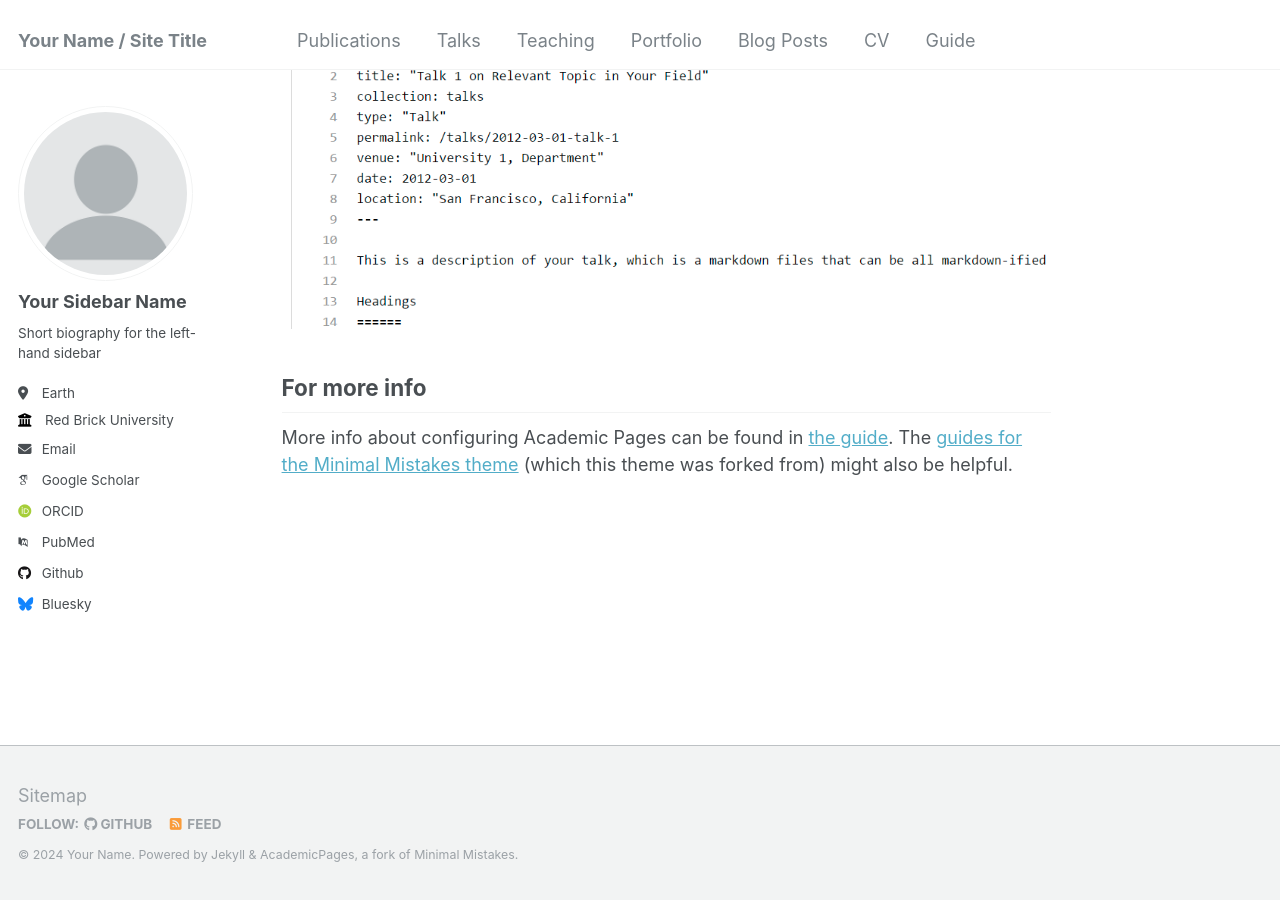
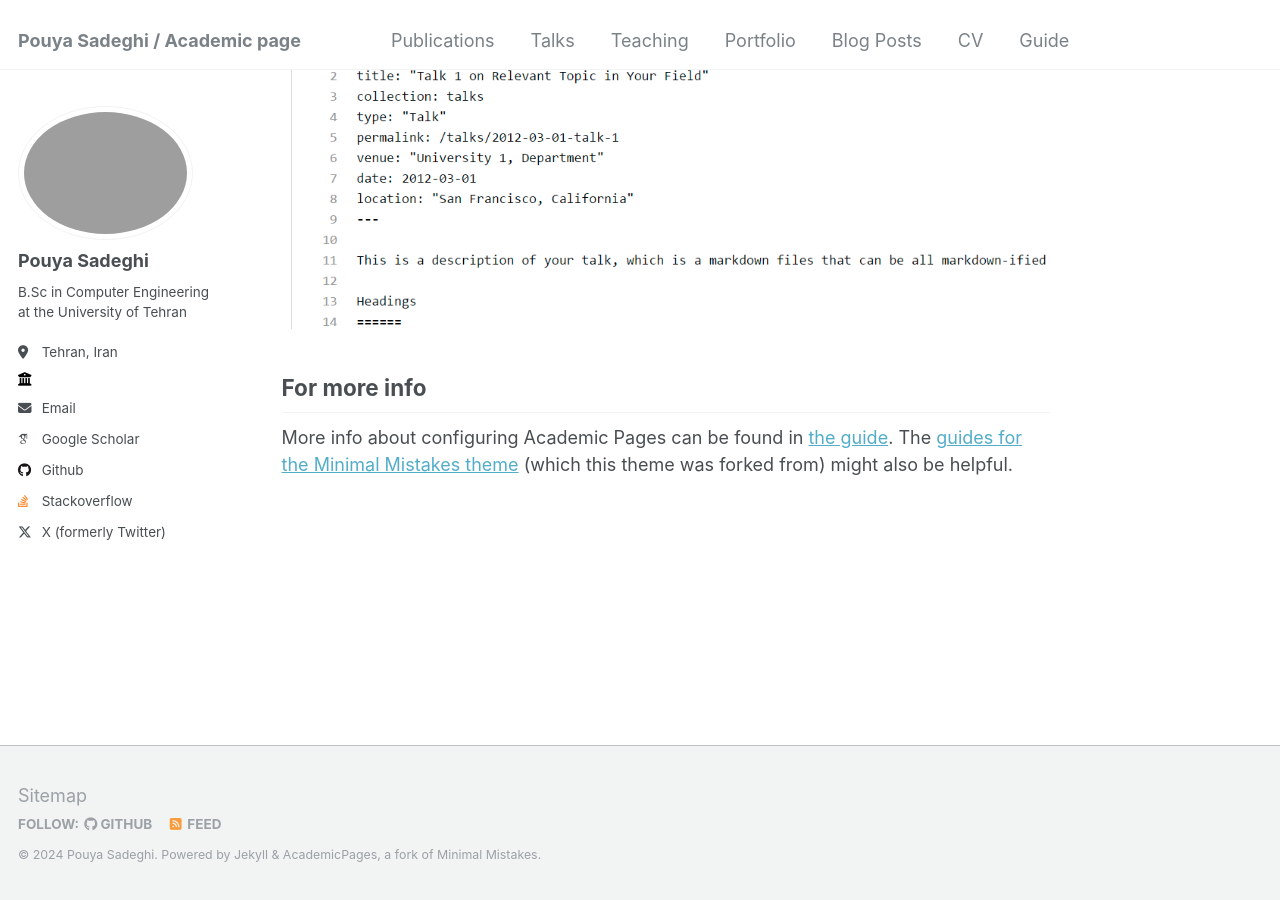
Before and after one commit to Ipouyall/Ipouyall.github.io, a Jekyll site: the page built from _pages/about.md, in a window 1280 px wide and 900 px high, scrolled down 2660 px. Built offline with Jekyll 4.4.1, drawn with Linux system fonts in a browser that asks for light colours; some web fonts are replaced.

Commit message:
update Config

```diff
--- a/_config.yml
+++ b/_config.yml
@@ -8,47 +8,47 @@
 
 # Basic Site Settings
 locale                   : "en-US"
-title                    : "Your Name / Site Title"
+title                    : "Pouya Sadeghi / Academic page"
 title_separator          : "-"
-name                     : &name "Your Name"
-description              : &description "personal description"
-url                      : https://academicpages.github.io # the base hostname & protocol for your site e.g. "https://mmistakes.github.io"
+name                     : &name "Pouya Sadeghi"
+description              : &description "B.Sc in Computer Engineering @ University of Tehran"
+url                      : https://Ipouyall.github.io # the base hostname & protocol for your site e.g. "https://mmistakes.github.io"
 baseurl                  : "" # the subpath of your site, e.g. "/blog"
-repository               : "academicpages/academicpages.github.io"
+repository               : "Ipouyall/Ipouyall.github.io"
 
 # Site Author - The following control what appear as part of the author content on the side bar.
 #               If a field is blank the icon and link will not appear, otherwise it will be shown.
 #               Additional customization can be done by editing /_includes/author-profile.html
 author:
   # Biographic information
-  avatar           : "profile.png"
-  name             : "Your Sidebar Name"
+  avatar           : "profile.jpg"
+  name             : "Pouya Sadeghi"
   pronouns         : # example: "she/her"
-  bio              : "Short biography for the left-hand sidebar"
-  location         : "Earth"
-  employer         : "Red Brick University"
+  bio              : "B.Sc in Computer Engineering at the University of Tehran"
+  location         : "Tehran, Iran"
+  employer         : ""
   uri              : # URL
-  email            : "none@example.org"
+  email            : "pouyasadeghi2012@gmail.com"
 
   # Academic websites
   arxiv            : # URL - Update with the correct link to your profile
-  googlescholar    : "https://scholar.google.com/citations?user=PS_CX0AAAAAJ"
+  googlescholar    : "https://scholar.google.com/citations?user=lZRNkrYAAAAJ&hl"
   impactstory      : # URL
-  orcid            : "http://orcid.org/yourorcidurl"
+  orcid            : # URL
   semantic         : # URL
-  pubmed           : "https://www.ncbi.nlm.nih.gov/pubmed/?term=john+snow"
+  pubmed           : # URL
   researchgate     : # URL
 
   # Repositories and software development
   bitbucket        : # Username - Update with your username on the site
   codepen          : # Username
   dribbble         : # Username
-  github           : "academicpages"
+  github           : "Ipouyall"
   kaggle           : # Username
-  stackoverflow    : # User number or user number and name (i.e., use "1" or "1/jeff-atwood")
+  stackoverflow    : "20234819" # User number or user number and name (i.e., use "1" or "1/jeff-atwood")
 
   # Social media
-  bluesky          : "bsky.app" # Replace this with you Bluesky username
+  bluesky          : # Replace this with you Bluesky username
   facebook         : # Username
   flickr           : # Username
   foursquare       : # Username
@@ -65,7 +65,7 @@ author:
   steam            : # Username
   telegram         : # URL
   tumblr           : # Username
-  twitter          : # Username for X / Twitter
+  twitter          : "Ipouyall"
   vine             : # Username
   weibo            : # Username
   wikipedia        : # Username
```
